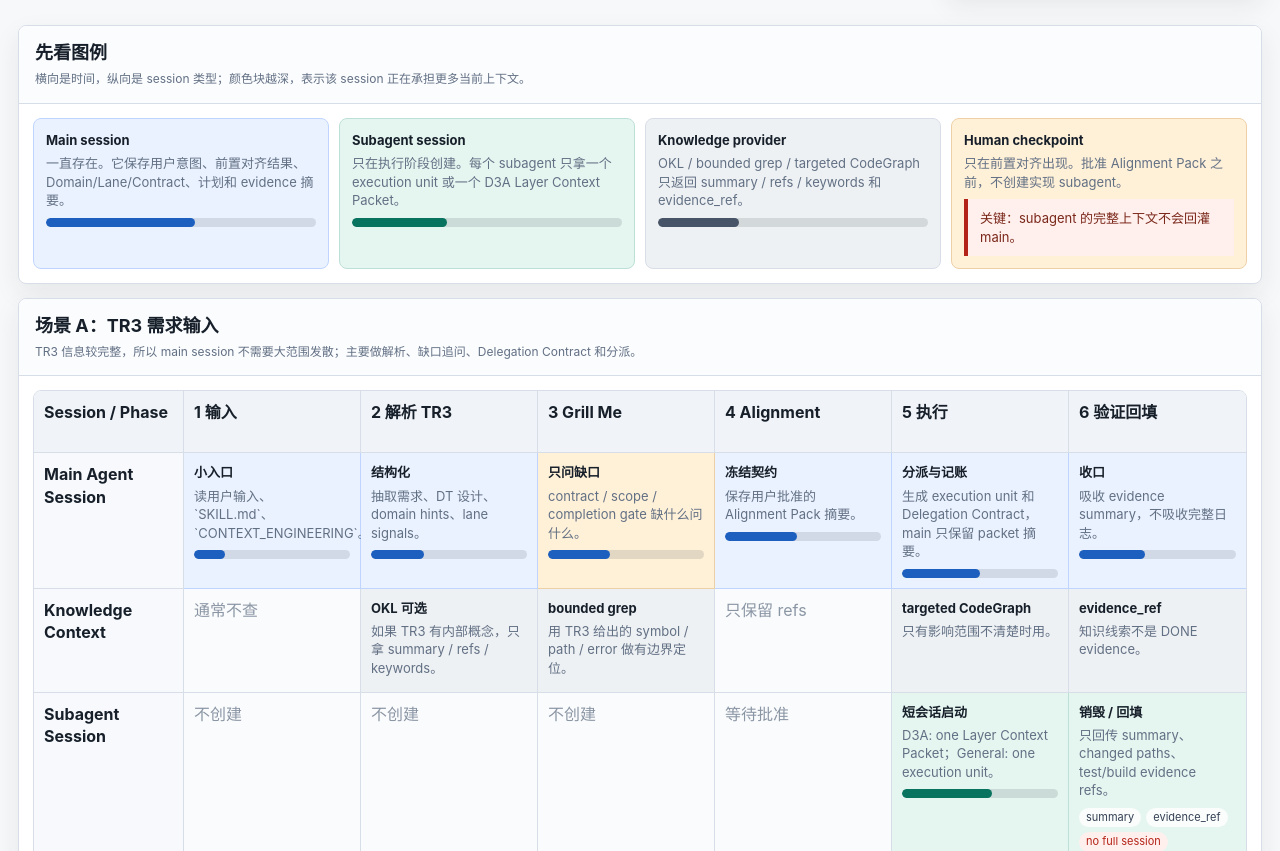
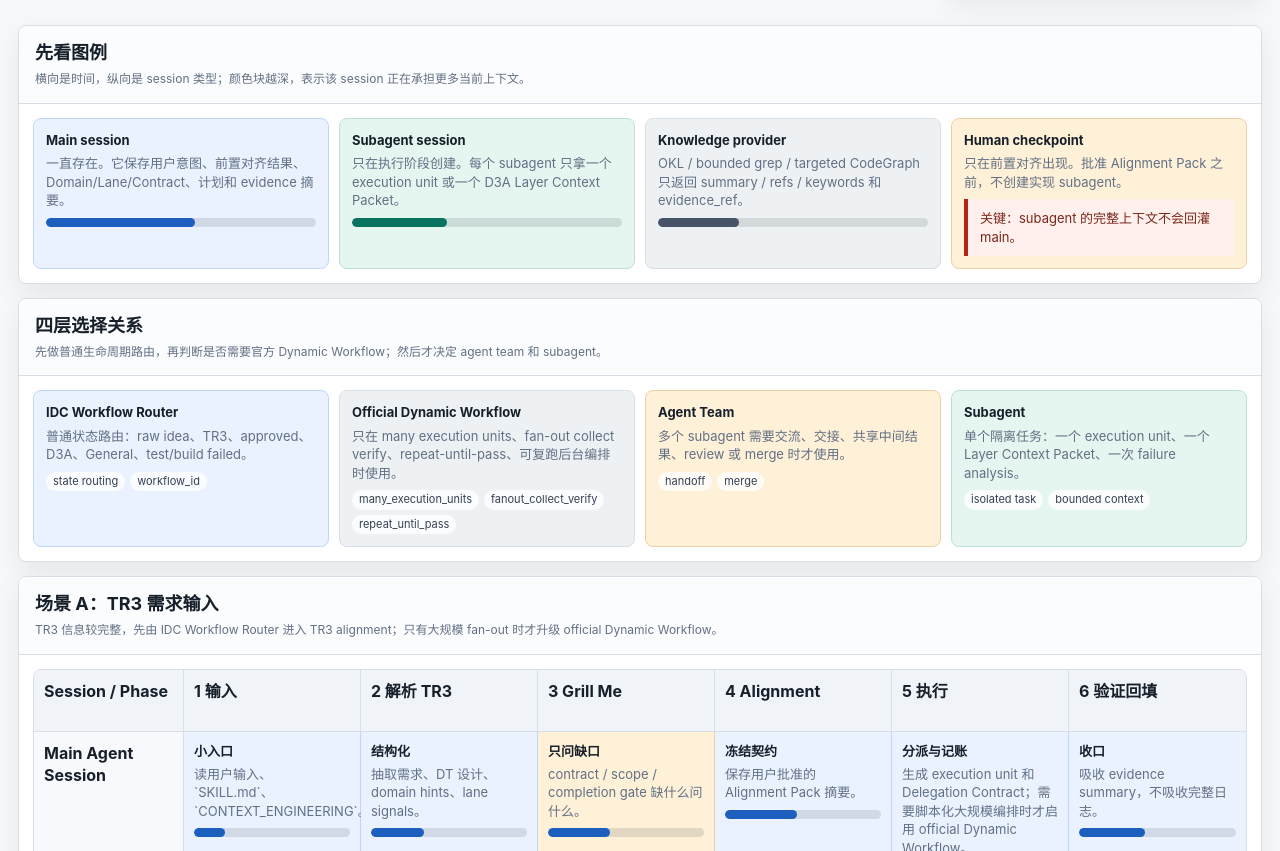
Before and after one commit to kangkangkim/IntentDynamicSOP, a plain HTML site: page docs/context-runtime-view.html in a window 1280 px wide. Shown: the part 101-952 px from the top of the page. Drawn offline with Linux system fonts and the light colour scheme.

Commit message:
Sync runtime view with workflow routing

```diff
--- a/docs/context-runtime-view.html
+++ b/docs/context-runtime-view.html
@@ -348,8 +348,54 @@
     <section class="panel">
       <div class="panel-head">
         <div>
+          <h2>四层选择关系</h2>
+          <span>先做普通生命周期路由，再判断是否需要官方 Dynamic Workflow；然后才决定 agent team 和 subagent。</span>
+        </div>
+      </div>
+      <div class="panel-body">
+        <div class="reading">
+          <div class="reading-card main">
+            <strong>IDC Workflow Router</strong>
+            <p>普通状态路由：raw idea、TR3、approved、D3A、General、test/build failed。</p>
+            <div class="tag-row">
+              <span class="tag">state routing</span>
+              <span class="tag">workflow_id</span>
+            </div>
+          </div>
+          <div class="reading-card knowledge">
+            <strong>Official Dynamic Workflow</strong>
+            <p>只在 many execution units、fan-out collect verify、repeat-until-pass、可复跑后台编排时使用。</p>
+            <div class="tag-row">
+              <span class="tag">many_execution_units</span>
+              <span class="tag">fanout_collect_verify</span>
+              <span class="tag">repeat_until_pass</span>
+            </div>
+          </div>
+          <div class="reading-card human">
+            <strong>Agent Team</strong>
+            <p>多个 subagent 需要交流、交接、共享中间结果、review 或 merge 时才使用。</p>
+            <div class="tag-row">
+              <span class="tag">handoff</span>
+              <span class="tag">merge</span>
+            </div>
+          </div>
+          <div class="reading-card sub">
+            <strong>Subagent</strong>
+            <p>单个隔离任务：一个 execution unit、一个 Layer Context Packet、一次 failure analysis。</p>
+            <div class="tag-row">
+              <span class="tag">isolated task</span>
+              <span class="tag">bounded context</span>
+            </div>
+          </div>
+        </div>
+      </div>
+    </section>
+
+    <section class="panel">
+      <div class="panel-head">
+        <div>
           <h2>场景 A：TR3 需求输入</h2>
-          <span>TR3 信息较完整，所以 main session 不需要大范围发散；主要做解析、缺口追问、Delegation Contract 和分派。</span>
+          <span>TR3 信息较完整，先由 IDC Workflow Router 进入 TR3 alignment；只有大规模 fan-out 时才升级 official Dynamic Workflow。</span>
         </div>
       </div>
       <div class="panel-body">
@@ -385,7 +431,7 @@
           </div>
           <div class="cell main">
             <h3>分派与记账</h3>
-            <p>生成 execution unit 和 Delegation Contract，main 只保留 packet 摘要。</p>
+            <p>生成 execution unit 和 Delegation Contract；需要脚本化大规模编排时才启用 official Dynamic Workflow。</p>
             <div class="bar"><span style="width: 50%"></span></div>
           </div>
           <div class="cell main">
@@ -421,7 +467,7 @@
           <div class="cell empty">等待批准</div>
           <div class="cell sub">
             <h3>短会话启动</h3>
-            <p>D3A: one Layer Context Packet；General: one execution unit。</p>
+            <p>默认启动单个 subagent；多个 subagent 需要 handoff / merge 时升级 Agent Team。</p>
             <div class="bar sub"><span style="width: 58%"></span></div>
           </div>
           <div class="cell sub">
@@ -441,7 +487,7 @@
       <div class="panel-head">
         <div>
           <h2>场景 B：一句话需求输入</h2>
-          <span>一句话输入不成熟，所以 main session 会先多一段 Brainstorming；但实现 subagent 仍然要等用户批准后才创建。</span>
+          <span>一句话输入先走 IDC Workflow Router 的 raw idea alignment；Brainstorming / Grill Me 阶段不启动实现 subagent。</span>
         </div>
       </div>
       <div class="panel-body">
@@ -477,7 +523,7 @@
           </div>
           <div class="cell main">
             <h3>拆 execution unit</h3>
-            <p>只把当前 unit 需要的上下文和 Delegation Contract 发给 subagent。</p>
+            <p>只把当前 unit 需要的上下文和 Delegation Contract 发给 subagent；大规模 repeat-until-pass 才升级 official Dynamic Workflow。</p>
             <div class="bar"><span style="width: 50%"></span></div>
           </div>
           <div class="cell main">
@@ -565,7 +611,7 @@
         <div class="io-grid">
           <div class="io">
             <strong>Main -> Subagent</strong>
-            <p>approved contract + Delegation Contract + execution unit + allowed paths + relevant Context Packet。</p>
+            <p>IDC workflow route + approved contract + Delegation Contract + execution unit + allowed paths + relevant Context Packet。</p>
           </div>
           <div class="io">
             <strong>Subagent 内部</strong>
```
Also changed, not shown: docs/agent-team-architecture.md (+2 -3 lines), .claude/skills/id-workflow/SKILL.md, .claude/skills/id-workflow/references/workflows/delegation-router.md, 1 other file.
